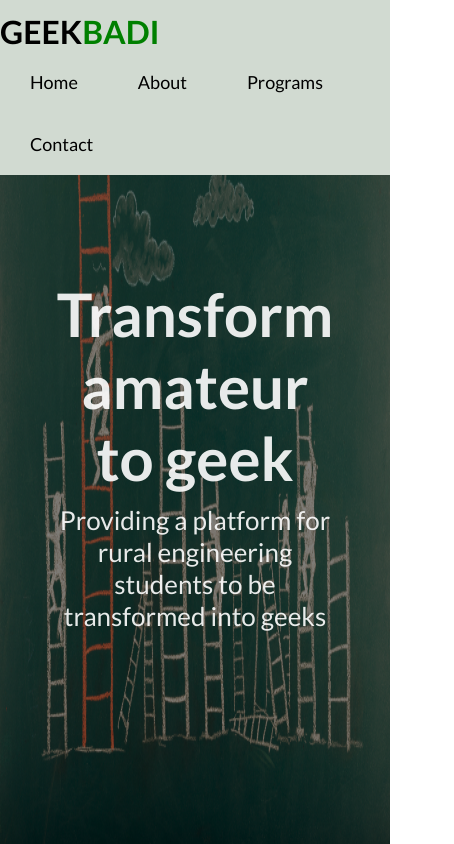
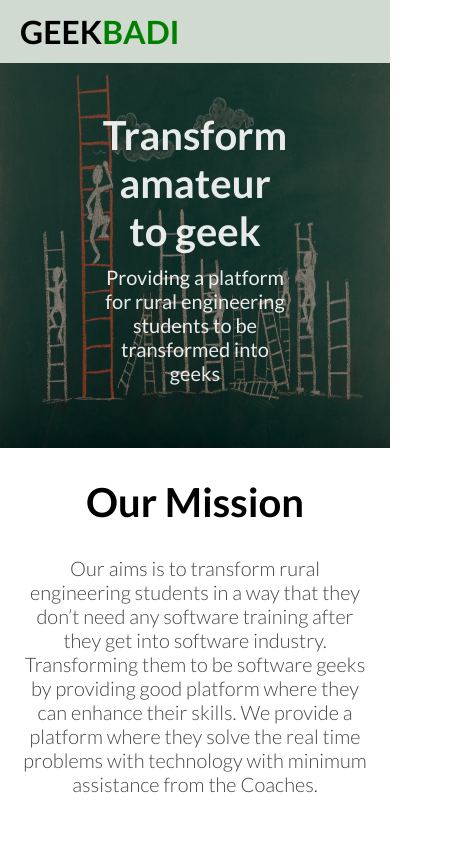
Before and after one commit to srikanthkatta07/geekbadi, a React (Create React App) app: page / in a window 390 px wide. Shown: the top 844 px of the page, 454 px wide, since content can reach past the window. Built offline with nearby package versions, Linux system fonts and the light colour scheme.

Commit message:
responsive

```diff
--- /dev/null
+++ b/src/assets/styles/_mixins.scss
@@ -0,0 +1,5 @@
+@mixin maxLayout($width) {
+    @media (max-width: #{$width + 'px'}) {
+        @content;
+    }
+}
--- a/src/assets/styles/main.scss
+++ b/src/assets/styles/main.scss
@@ -1,3 +1,4 @@
+@import './mixins';
 @import './global';
 @import './reset';
 @import './fonts';
--- a/src/components/About/About.js
+++ b/src/components/About/About.js
@@ -43,7 +43,7 @@ function About() {
           <ul className="program">
             {excutionData.map((excutionItem) => {
               return (
-                <li className="tables">
+                <li className="table">
                   <div className="program-title table-cell text-center vertical-middle">
                     <div className={'icon ' + excutionItem.icon}></div>
                     <h5>{excutionItem.label}</h5>
--- a/src/components/About/_about.scss
+++ b/src/components/About/_about.scss
@@ -1,5 +1,8 @@
 .about-section {
     padding: 30px 0px;
+    @include maxLayout(767) {
+        padding: 30px 20px;
+    }
     .title {
         font-size: 40px;
     }
@@ -10,13 +13,19 @@
         margin-top: 30px;
         color: #444444;
         font-weight: 300;
+        @include maxLayout(767) {
+            max-width: 100%;
+        }
     }
     .process {
         margin-top: 60px;
-    }
         .card {
             width: calc(100% / 4);
             padding: 10px;
+            @include maxLayout(767) {
+                width: 100%;
+                padding: 20px 0px 0px 0px;
+            }
             .content {
                 border: 1px solid #e6e3e3;
                 padding: 20px;
@@ -53,26 +62,38 @@
                 }
             }
         }
+    }
     .program-section {
         margin-top: 30px;
-    }
         .program {
             max-width: 700px;
             margin: 0 auto;
             li{
                 font-size: 20px;
                 color: #444444;
+                @include maxLayout(767) {
+                    display: block;
+                }
                 .program-title {
                     padding: 20px;
                     width: 150px;
                     h5 {
                         margin-top: 10px;
                     }
+                    @include maxLayout(767) {
+                        display: block;
+                        width: 100%;
+                    }
                 }
                 .program-desc {
                     width: calc(100% - 150px);
                     padding: 20px;
                     font-weight: 300;
+                    @include maxLayout(767) {
+                        display: block;
+                        width: 100%;
+                        padding: 0px;
+                    }
                 }
                 .icon {
                     background-repeat: no-repeat;
@@ -94,6 +115,7 @@
                 }
             }
         }
+    }
 
 
     // camps
@@ -101,6 +123,9 @@
         margin: 0 auto;
         font-size: 18px;
         font-weight: normal;
+        @include maxLayout(767) {
+            display: block;
+        }
         .camp-type {
             font-size: 30px;
             margin-bottom: 16px;
@@ -108,6 +133,11 @@
         .table-cell {
             padding: 20px;
             width: 400px;
+            @include maxLayout(767) {
+                display: block;
+                width: 100%;
+                padding: 20px 0px;
+            }
         }
         h6 {
             font-size: 40px;
--- a/src/components/App/_app.scss
+++ b/src/components/App/_app.scss
@@ -1,3 +1,6 @@
 main {
     margin-top: 64px;
+    @include maxLayout(767) {
+        margin-top: 48px;
+    }
 }
--- a/src/components/Footer/_footer.scss
+++ b/src/components/Footer/_footer.scss
@@ -1,20 +1,31 @@
-Footer {
+#contact-page {
     background-color: #434951;
     padding: 30px 0px;
     color: rgba($color: $white, $alpha: 0.8);
     font-size: 16px;
+    @include maxLayout(767) {
+        display: block;
+        padding: 20px;
+    }
+    .table-cell {
+        @include maxLayout(767) {
+            display: block;
+            width: 100%;
+        }
     }
     .contactus-subtitle {
         margin-bottom: 10px;
+    }
+    .contact-details {
+        padding-left: 40px;
+        @include maxLayout(767) {
+            padding: 20px 0px 0px 0px;
         }
         .contact-item {
             border-bottom: 1px solid rgba($color: #FFFFFF, $alpha: 0.5);
             &:last-child {
                 border: none;
             }
-}
-.contact-details {
-    padding-left: 40px;
         }
         .address {
             font-style: normal;
@@ -43,3 +54,5 @@ Footer {
                 margin: 4px 8px 0px 0px;
             }
         }
+    }
+}
--- a/src/components/Header/Header.js
+++ b/src/components/Header/Header.js
@@ -16,7 +16,7 @@ function Header() {
                     <span className="prefix lato-bold">GEEK</span>
                     <span className="sufix lato-bold">BADI</span>
                 </a>
-                <nav className="float-right">
+                <nav className="web float-right">
                     <ul>
                         {menuData.map(menuItem => {
                             return <li className="inline-block font-18 pointer" onClick={() => navigateToPage(menuItem.id)}><a href="/" onClick={(event) => { event.preventDefault() }}>{menuItem.label}</a></li>
--- a/src/components/Header/_header.scss
+++ b/src/components/Header/_header.scss
@@ -11,6 +11,9 @@ header {
     .sufix {
         color: green;
     }
+    @include maxLayout(767) {
+        padding: 12px 20px;
+    }
 }
 nav {
     color: $white;
@@ -19,3 +22,8 @@ nav {
         padding: 20px 30px;
     }
 }
+.web {
+    @include maxLayout(767) {
+        display: none;
+    }
+}
--- a/src/components/Home/_home.scss
+++ b/src/components/Home/_home.scss
@@ -4,6 +4,9 @@
     background-repeat: no-repeat;
     height: calc(100vh - 62px);
     position: relative;
+    @include maxLayout (767) {
+        height: 400px;
+    }
 }
 .layer {
     height: 100%;
@@ -33,11 +36,17 @@
     color: rgba($color: $white, $alpha: 0.9);
     .title {
         font-size: 60px;
+        @include maxLayout(767){
+            font-size: 40px;
+        }
     }
     .sub-title {
         font-size: 26px;
         margin-top: 10px;
         font-weight: normal;
+        @include maxLayout(767){
+            font-size: 20px;
+        }
     }
 }
 @keyframes banner-title {
```
Also changed, not shown: package.json (+6 -1 lines), 1 other file (tests, documents, lock files or other folders). Lines whose indentation alone changed are shown as unchanged.
